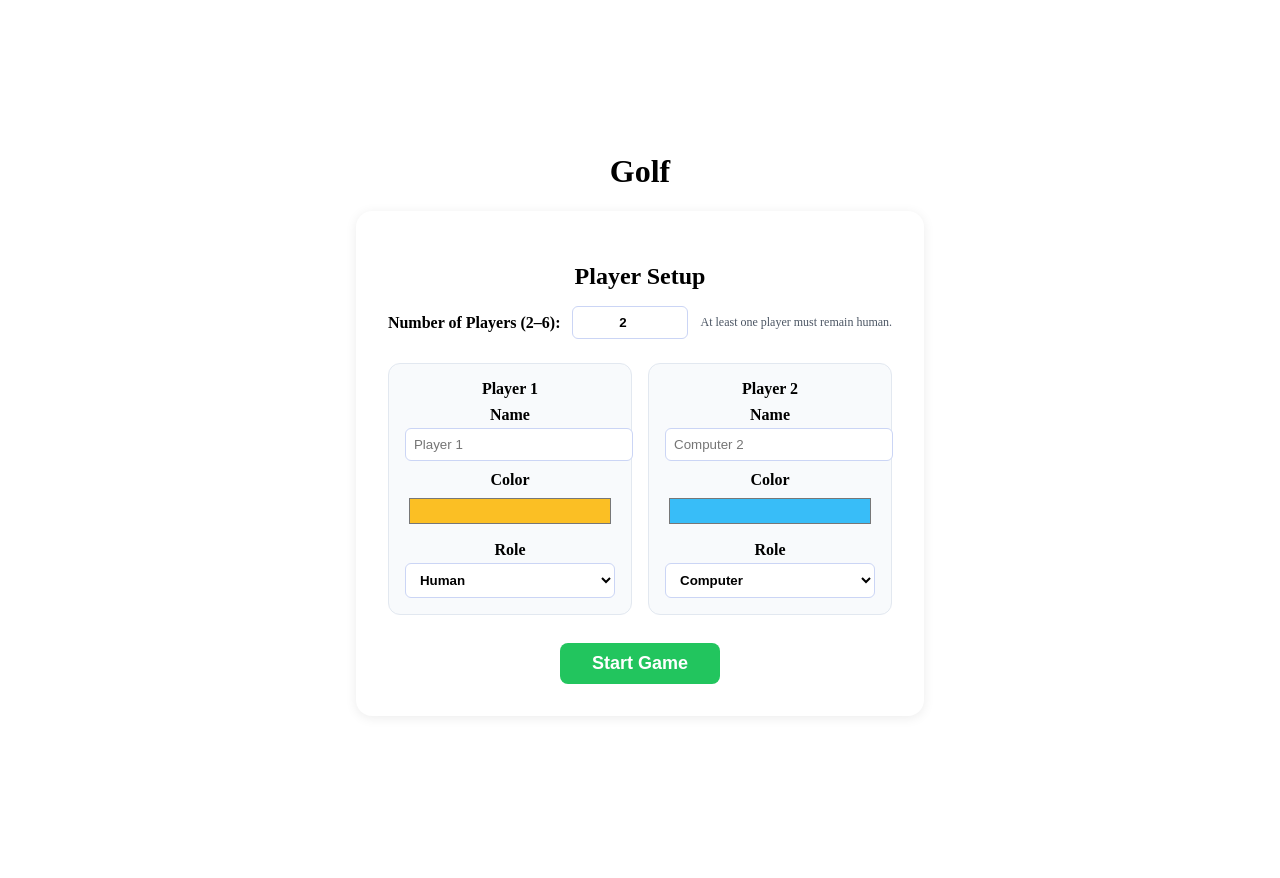
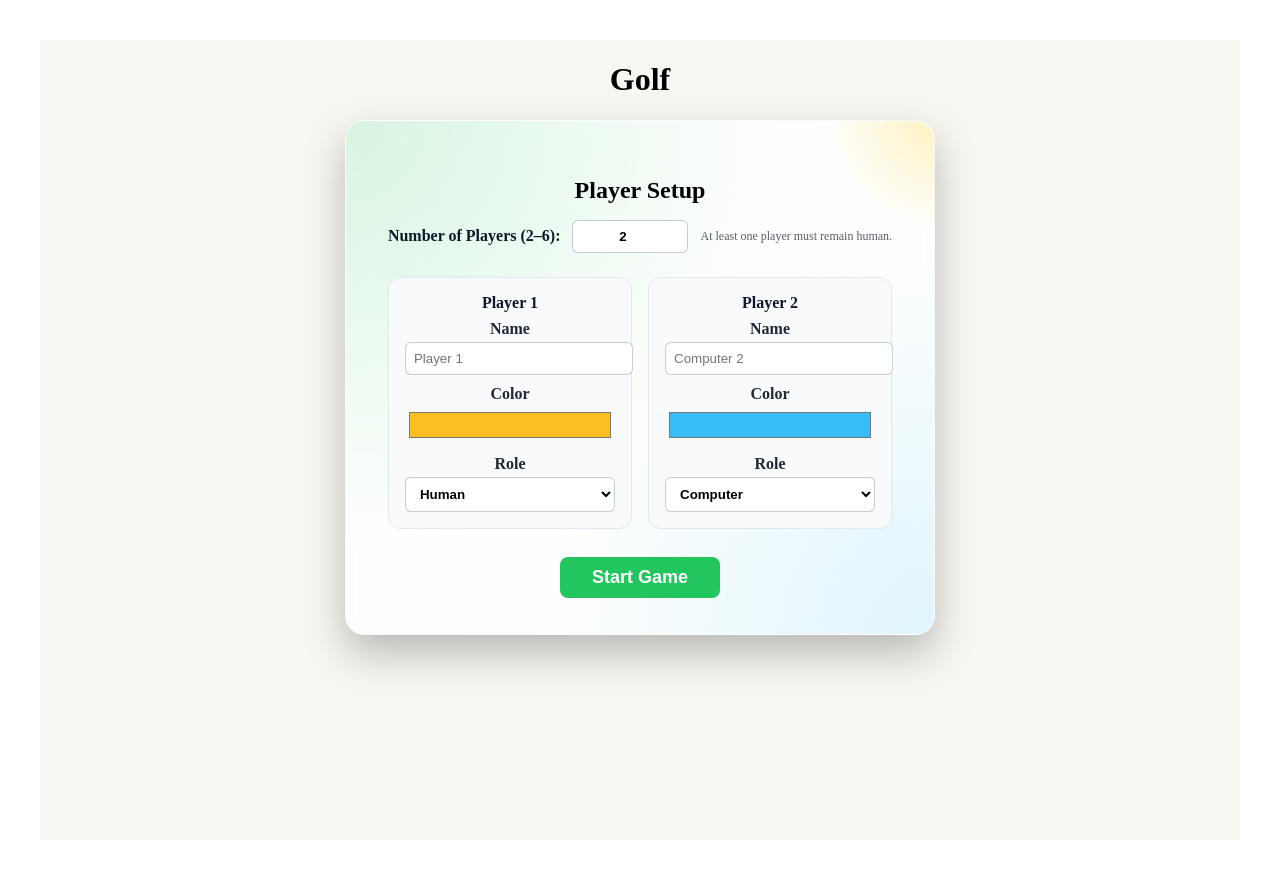
Before and after one commit to tseitzin/golf-card-game, a React (Vite) app: page / in a window 1280 px wide. Built offline with nearby package versions, Linux system fonts and the light colour scheme.

Commit message:
Made some crazy boy updates

```diff
--- a/src/App.jsx
+++ b/src/App.jsx
@@ -49,6 +49,7 @@ export default function App() {
     clearSavedGame,
     finalTurnPlayer,
     finalTurnPending,
+    deckCount,
   } = useGameState({ aiSpeed })
 
   const currentInitialFlips = initialFlips[currentPlayer] ?? false
@@ -156,6 +157,7 @@ export default function App() {
             onDraw={drawCard}
             onPickUp={pickUpDiscard}
             onDiscard={discardDrawnCard}
+              deckCount={deckCount}
           />
         </div>
         {renderRow(bottomPlayers, topCount, 'bottom')}
@@ -163,12 +165,22 @@ export default function App() {
     )
   }
 
+  const containerClass = [
+    'flex flex-col items-center w-full',
+    setupComplete ? 'justify-start pt-12 md:pt-16' : 'justify-start pt-12',
+    'min-h-screen p-4',
+  ].join(' ')
+
+  const containerStyle = {
+    backgroundColor: '#f8f6f1',
+  }
+
   return (
     <div>
-      <div className="flex flex-col items-center justify-center min-h-screen bg-gradient-to-b from-green-700 to-green-900 p-4">
+      <div className={containerClass} style={containerStyle}>
         {!setupComplete ? (
           <>
-            <h1 className="text-white text-4xl font-bold mb-6 text-center tracking-wide">Golf</h1>
+            <h1 className="text-white text-4xl font-bold mb-4 text-center tracking-wide">Golf</h1>
             <PlayerSetup
               playerSetup={playerSetup}
               playerCount={playerCount}
@@ -184,8 +196,10 @@ export default function App() {
               style={{
                 color: currentPlayerConfig.color || '#fff',
                 fontWeight: 'bold',
-                marginBottom: 8,
+                marginBottom: 6,
+                marginTop: 0,
                 fontSize: 22,
+                textShadow: '0 1px 1px rgba(0,0,0,0.45), 0 -1px 1px rgba(0,0,0,0.35), 1px 0 1px rgba(0,0,0,0.35), -1px 0 1px rgba(0,0,0,0.35)',
               }}
             >
               {(currentPlayerConfig.name ||
@@ -261,8 +275,8 @@ export default function App() {
                   <option value="fast">Fast</option>
                 </select>
               </label>
-              <span style={{ color: '#ddd', fontSize: 12, fontStyle: 'italic' }}>
-                (affects computer pacing only)
+              <span style={{ color: '#080000ff', fontSize: 12, fontStyle: 'italic' }}>
+                (affects computer player only)
               </span>
             </div>
           </>
--- a/src/components/DrawDiscardArea.jsx
+++ b/src/components/DrawDiscardArea.jsx
@@ -7,6 +7,7 @@ export default function DrawDiscardArea({
   onDraw,
   onPickUp,
   onDiscard,
+  deckCount,
 }) {
   const drawPileClasses = [
     'card-transition-base',
@@ -19,6 +20,7 @@ export default function DrawDiscardArea({
   ].filter(Boolean).join(' ')
   return (
     <div style={{ display: 'flex', gap: '24px', marginBottom: 0, justifyContent: 'center' }}>
+      <div style={{ display: 'flex', flexDirection: 'column', alignItems: 'center', gap: 6 }}>
         <div
           onClick={canDraw ? onDraw : undefined}
           style={{
@@ -38,6 +40,10 @@ export default function DrawDiscardArea({
           className={drawPileClasses}
         >
           {drawnCard ? drawnCard.value : '?'}
+        </div>
+        <span style={{ fontSize: 12, color: '#1f2937', fontWeight: 600 }}>
+          {deckCount ?? 0} card{deckCount === 1 ? '' : 's'} left
+        </span>
       </div>
       <div
         onClick={canPickUp ? onPickUp : undefined}
--- a/src/components/PlayerBoard.jsx
+++ b/src/components/PlayerBoard.jsx
@@ -17,6 +17,8 @@ export default function PlayerBoard({
     prevFaceUpRef.current = player?.cards?.map(c => c.faceUp) || []
   }, [player])
 
+  const cards = player?.cards || Array(8).fill(null)
+
   return (
     <div
       style={{
@@ -29,7 +31,7 @@ export default function PlayerBoard({
     >
       <div
         style={{
-          color: color,
+          color,
           fontWeight: 'bold',
           fontSize: 16,
           textAlign: 'center',
@@ -59,23 +61,46 @@ export default function PlayerBoard({
           boxShadow: '0 2px 8px rgba(0,0,0,0.08)',
         }}
       >
-        {(player?.cards || Array(8).fill(null)).map((card, idxCard) => {
+        {cards.map((card, idxCard) => {
           const isInteractive = card ? canInteractWithCard(index, idxCard) : false
+
           // Stagger flips slightly for computer-controlled seats when cards auto-reveal.
           let flipDelay = 0
           const prev = prevFaceUpRef.current[idxCard]
           if (isComputer && card?.faceUp && prev === false) {
-            // Stagger based on how many other newly flipped in this pass (simple idx weighting)
             flipDelay = (idxCard % 4) * 40
           }
+
+          const partnerIndex = idxCard < 4 ? idxCard + 4 : idxCard - 4
+          const partnerCard = cards[partnerIndex]
+          const isMatchPair =
+            !!card &&
+            !!partnerCard &&
+            card.faceUp &&
+            partnerCard.faceUp &&
+            card.value === partnerCard.value
+          const isBottomCard = idxCard >= 4
+          const shouldSlide = isBottomCard && isMatchPair
+
+          const wrapperStyle = {
+            transition: 'transform 0.3s ease',
+            transform: shouldSlide ? 'translateY(-40px)' : 'translateY(0)',
+            zIndex: shouldSlide ? 3 : 1,
+            position: 'relative',
+            display: 'flex',
+            justifyContent: 'center',
+            alignItems: 'center',
+          }
+
           return (
+            <div key={card ? card.id : idxCard} style={wrapperStyle}>
               <Card
-              key={card ? card.id : idxCard}
                 card={card}
                 interactive={isInteractive}
                 onClick={() => onCardClick?.(index, idxCard)}
                 flipDelay={flipDelay}
               />
+            </div>
           )
         })}
       </div>
--- a/src/components/PlayerSetup.jsx
+++ b/src/components/PlayerSetup.jsx
@@ -10,14 +10,34 @@ export default function PlayerSetup({
     <form
       onSubmit={onSubmit}
       style={{
-        background: '#fff',
-        borderRadius: 16,
-        padding: 32,
-        marginBottom: 32,
-        boxShadow: '0 2px 12px rgba(0,0,0,0.08)',
-        maxWidth: 760,
+        position: 'relative',
+        overflow: 'hidden',
+        backgroundColor: 'rgba(255,255,255,0.9)',
+        backgroundImage: [
+          'radial-gradient(circle at top left, rgba(34,197,94,0.18), transparent 55%)',
+          'radial-gradient(circle at bottom right, rgba(56,189,248,0.16), transparent 50%)',
+        ].join(', '),
+        borderRadius: 20,
+        padding: '36px 42px',
+        marginBottom: 36,
+        boxShadow: '0 18px 40px rgba(0,0,0,0.25)',
+        maxWidth: 780,
+        backdropFilter: 'blur(8px)',
+        border: '1px solid rgba(255,255,255,0.6)',
       }}
     >
+      <div
+        aria-hidden
+        style={{
+          position: 'absolute',
+          inset: '-140px -140px auto auto',
+          width: 260,
+          height: 260,
+          background: 'radial-gradient(circle at center, rgba(250,204,21,0.45), transparent 65%)',
+          opacity: 0.65,
+          pointerEvents: 'none',
+        }}
+      />
       <h2 style={{ fontWeight: 'bold', fontSize: 24, marginBottom: 16 }}>Player Setup</h2>
       <div
         style={{
@@ -28,7 +48,7 @@ export default function PlayerSetup({
           flexWrap: 'wrap',
         }}
       >
-        <label style={{ fontWeight: 'bold' }}>Number of Players (2–6):</label>
+        <label style={{ fontWeight: 'bold', color: '#0f172a' }}>Number of Players (2–6):</label>
         <input
           type="number"
           min={2}
@@ -39,12 +59,12 @@ export default function PlayerSetup({
             width: 90,
             padding: '8px 12px',
             borderRadius: 6,
-            border: '1px solid #cbd5f5',
+            border: '1px solid rgba(148, 163, 184, 0.55)',
             fontWeight: 600,
             textAlign: 'center',
           }}
         />
-        <span style={{ fontSize: 12, color: '#4b5563' }}>At least one player must remain human.</span>
+        <span style={{ fontSize: 12, color: '#1f2937', opacity: 0.75 }}>At least one player must remain human.</span>
       </div>
       <div
         style={{
@@ -64,8 +84,8 @@ export default function PlayerSetup({
               background: '#f8fafc',
             }}
           >
-            <div style={{ fontWeight: 'bold', marginBottom: 8 }}>Player {idx + 1}</div>
-            <label style={{ display: 'block', fontWeight: 600, marginBottom: 4 }}>Name</label>
+            <div style={{ fontWeight: 'bold', marginBottom: 8, color: '#0f172a' }}>Player {idx + 1}</div>
+            <label style={{ display: 'block', fontWeight: 600, marginBottom: 4, color: '#1f2937' }}>Name</label>
             <input
               type="text"
               value={player.name}
@@ -74,12 +94,12 @@ export default function PlayerSetup({
               style={{
                 padding: 8,
                 borderRadius: 6,
-                border: '1px solid #cbd5f5',
+                border: '1px solid rgba(148, 163, 184, 0.55)',
                 marginBottom: 10,
                 width: '100%',
               }}
             />
-            <label style={{ display: 'block', fontWeight: 600, marginBottom: 4 }}>Color</label>
+            <label style={{ display: 'block', fontWeight: 600, marginBottom: 4, color: '#1f2937' }}>Color</label>
             <input
               type="color"
               value={player.color}
@@ -92,7 +112,7 @@ export default function PlayerSetup({
                 marginBottom: 12,
               }}
             />
-            <label style={{ display: 'block', fontWeight: 600, marginBottom: 4 }}>Role</label>
+            <label style={{ display: 'block', fontWeight: 600, marginBottom: 4, color: '#1f2937' }}>Role</label>
             <select
               value={player.isComputer ? 'computer' : 'human'}
               onChange={e => onChange(idx, 'isComputer', e.target.value === 'computer')}
@@ -100,7 +120,7 @@ export default function PlayerSetup({
                 width: '100%',
                 padding: '8px 10px',
                 borderRadius: 6,
-                border: '1px solid #cbd5f5',
+                border: '1px solid rgba(148, 163, 184, 0.55)',
                 background: '#fff',
                 fontWeight: 600,
               }}
--- a/src/hooks/useGameState.js
+++ b/src/hooks/useGameState.js
@@ -118,6 +118,7 @@ export function useGameState(config = {}) {
   const [deckRest, setDeckRest] = useState(initialDeal.rest)
   const [setupComplete, setSetupComplete] = useState(false)
   const [currentPlayer, setCurrentPlayer] = useState(0)
+  const [holeStartingPlayer, setHoleStartingPlayer] = useState(0)
   const [drawnCard, setDrawnCard] = useState(null)
   const [discardPile, setDiscardPile] = useState([])
   const [discardTop, setDiscardTop] = useState(null)
@@ -158,6 +159,7 @@ export function useGameState(config = {}) {
       setDiscardTop(null)
       resetTurnState(clamped)
       setCurrentPlayer(0)
+      setHoleStartingPlayer(0)
       setFinalTurnPlayer(null)
       setFinalTurnPending(false)
       setFinalTurnQueue([])
@@ -211,7 +213,9 @@ export function useGameState(config = {}) {
       setFinalTurnPending(false)
       prevAllFaceUpRef.current = Array(playerSetup.length).fill(false)
       const startingHuman = playerSetup.findIndex(p => !p.isComputer)
-      setCurrentPlayer(startingHuman === -1 ? 0 : startingHuman)
+      const initialStarter = startingHuman === -1 ? 0 : startingHuman
+      setHoleStartingPlayer(initialStarter)
+      setCurrentPlayer(initialStarter)
     },
     [deckRest, discardTop, playerSetup],
   )
@@ -745,6 +749,7 @@ export function useGameState(config = {}) {
     if (currentHole >= 9) return
     const totalPlayers = playerSetup.length
     if (totalPlayers === 0) return
+    const nextStarter = totalPlayers === 0 ? 0 : ((holeStartingPlayer + 1) % totalPlayers)
     const newDeck = buildDeck()
     const { players: freshPlayers, rest } = dealPlayersFromDeck(newDeck, totalPlayers)
     const seededPlayers = freshPlayers.map((player, idx) =>
@@ -774,20 +779,20 @@ export function useGameState(config = {}) {
     setFinalTurnPending(false)
     setFinalTurnQueue([])
     setCurrentHole(h => h + 1)
-    const normalizedCurrent = currentPlayer >= totalPlayers ? 0 : currentPlayer
-    setCurrentPlayer(normalizedCurrent)
+    setHoleStartingPlayer(nextStarter)
+    setCurrentPlayer(nextStarter)
     setTimeout(() => {
-      if (!disableComputerAuto && playerSetup[normalizedCurrent]?.isComputer) {
+      if (!disableComputerAuto && playerSetup[nextStarter]?.isComputer) {
         computerTurn()
       }
     }, 0)
   }, [
     currentHole,
-    currentPlayer,
     computerTurn,
     disableComputerAuto,
     playerSetup,
     resetTurnState,
+    holeStartingPlayer,
   ])
 
   // Running totals including any bonuses that are already guaranteed (i.e., fully revealed matched columns groups).
@@ -890,6 +895,10 @@ export function useGameState(config = {}) {
       setPlayerSetup(nextSetup)
       setSetupComplete(!!parsed.setupComplete)
       setCurrentPlayer(clampedCurrent)
+      const savedHoleStarter = typeof parsed.holeStartingPlayer === 'number'
+        ? Math.min(Math.max(parsed.holeStartingPlayer, 0), inferredCount - 1)
+        : clampedCurrent
+      setHoleStartingPlayer(savedHoleStarter)
       setPlayers(nextPlayers)
       setDeckRest(nextDeckRest)
       setDrawnCard(nextDrawnCard)
@@ -935,6 +944,7 @@ export function useGameState(config = {}) {
         currentHole,
         holeScores,
         playerCount,
+        holeStartingPlayer,
       }
       localStorage.setItem(persistenceKey, JSON.stringify(snapshot))
     } catch (e) {
@@ -1001,6 +1011,7 @@ export function useGameState(config = {}) {
     clearSavedGame,
     finalTurnPlayer,
     finalTurnPending,
+    deckCount: deckRest.length,
     ...testHelpers,
   }
 }
--- a/src/utils/score.js
+++ b/src/utils/score.js
@@ -75,12 +75,14 @@ export function explainScore(cards) {
   let minusFiveCount = cards.reduce((acc, c) => acc + (c.value === -5 ? 1 : 0), 0)
   const columns = []
   const matchedColumnsByValue = {}
+  let matchedColumnTotal = 0
 
   for (let col = 0; col < 4; col++) {
     const top = cards[col]
     const bottom = cards[col + 4]
     if (top.value === bottom.value && top.value !== -5) {
       matchedColumnsByValue[top.value] = (matchedColumnsByValue[top.value] || 0) + 1
+      matchedColumnTotal += 1
       columns.push({ top: top.value, bottom: bottom.value, canceled: true, isMinusFivePair: false, value: top.value })
       continue
     }
@@ -103,7 +105,8 @@ export function explainScore(cards) {
 
   return {
     rawScore,
-    matchingColumnCount: largestGroup, // rename meaning: largest homogeneous matched group size
+    matchingColumnCount: matchedColumnTotal,
+    matchingColumnLargestGroup: largestGroup,
     minusFiveCount,
     bonus,
     final: rawScore + bonus,
```
Also changed, not shown: src/components/Card.jsx (+4 -23 lines), src/components/Scorecard.jsx (+28 -1 lines). Lines whose indentation alone changed are shown as unchanged.
